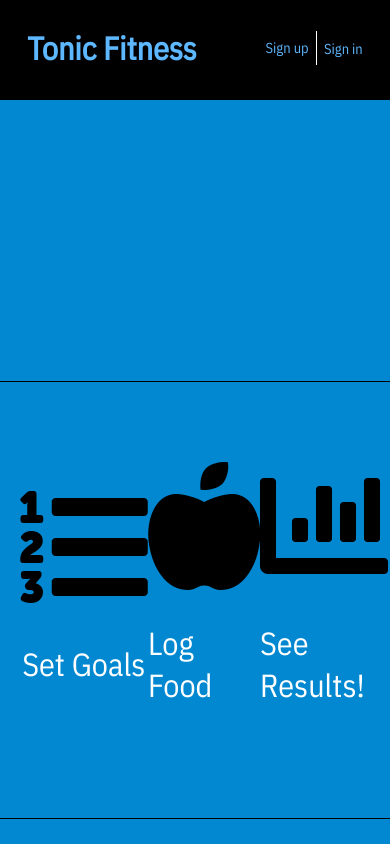
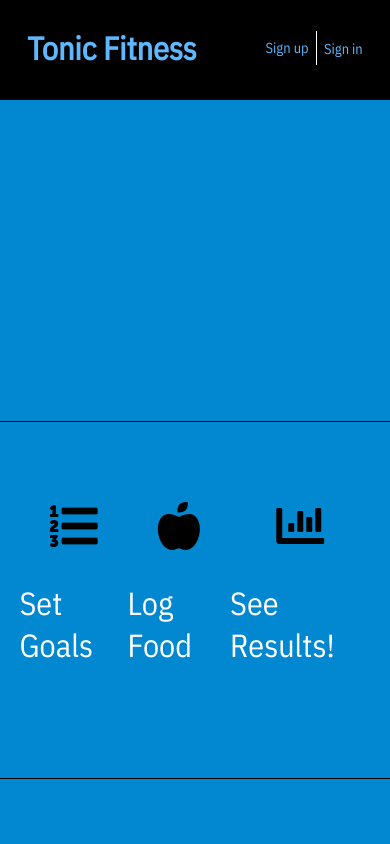
Before and after one commit to chingu-voyages/geckos-project-11, a React (Create React App) app in the folder tonic-fitness/: page / in a window 390 px wide. Shown: the top 844 px of the page. Built offline with nearby package versions, Linux system fonts and the light colour scheme.

Commit message:
Change icon sizes for mobile on Landing

```diff
--- a/tonic-fitness/src/components/Landing.js
+++ b/tonic-fitness/src/components/Landing.js
@@ -7,21 +7,21 @@ const Landing = () => {
         <div className="display flex-row">
           <article className="flex-col">
             <Link to="/goals">
-              <i className="fas fa-list-ol fa-8x"></i>
+              <i className="fas fa-list-ol"></i>
             </Link>
             <p className="heading-text"> Set Goals
             </p>
           </article>
           <article className="flex-col">
             <Link to="/log">
-              <i className="fas fa-apple-alt fa-8x"></i>
+              <i className="fas fa-apple-alt"></i>
             </Link>
             <p className="heading-text"> Log Food
             </p>
           </article>
           <article className="flex-col">
             <Link to="results">
-              <i className="fas fa-chart-bar fa-8x"></i>
+              <i className="fas fa-chart-bar"></i>
             </Link>
             <p className="heading-text"> See Results!
             </p>
--- a/tonic-fitness/src/stylesheets/App.scss
+++ b/tonic-fitness/src/stylesheets/App.scss
@@ -229,6 +229,10 @@ a:active {
     border: 1px solid #000;
   }
 
+  .fas {
+    font-size: 3em;
+  }
+
 }
 
 /* MEDIA QUERIES */
@@ -255,6 +259,10 @@ a:active {
       width: 80%;
     }
 
+    .fas {
+      font-size: 8em;
+    }
+
   }
 
 
```
